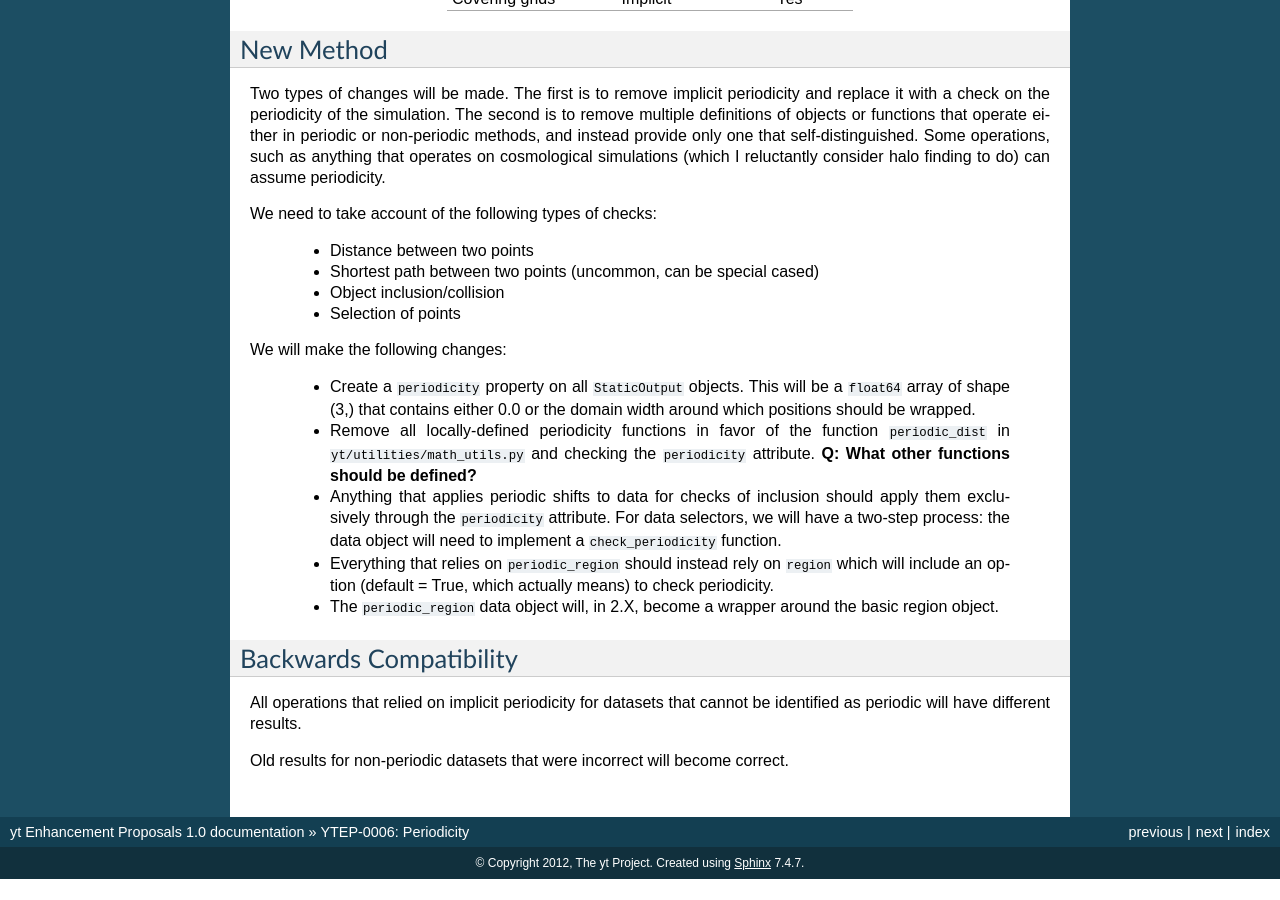
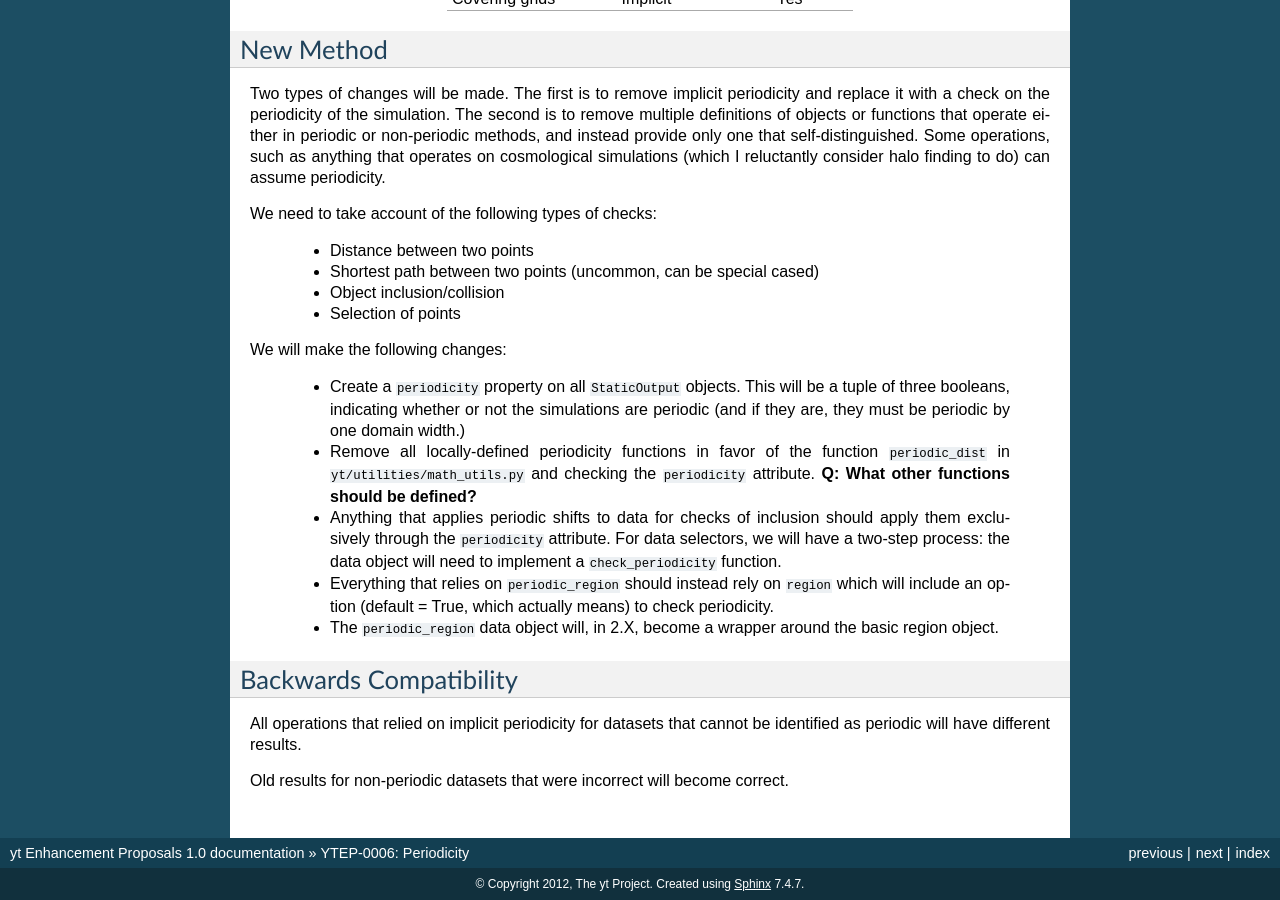
Before and after one commit to yt-project/ytep, a Sphinx documentation site: the page built from source/YTEPs/YTEP-0006.rst, in a window 1280 px wide and 900 px high, scrolled down 1408 px. Built offline with Sphinx 7.4.7, drawn with Linux system fonts in a browser that asks for light colours; formulas are drawn with MathJax 3; before the commit the page ends 2287 px from its top, so only the background shows below that.

Commit message:
Updating with response to comments.

```diff
--- a/source/YTEPs/YTEP-0006.rst
+++ b/source/YTEPs/YTEP-0006.rst
@@ -114,8 +114,8 @@ We need to take account of the following types of checks:
 We will make the following changes:
 
  * Create a ``periodicity`` property on all ``StaticOutput`` objects.  This
-   will be a ``float64`` array of shape (3,) that contains either 0.0 or the
-   domain width around which positions should be wrapped.
+   will be a tuple of three booleans, indicating whether or not the simulations
+   are periodic (and if they are, they must be periodic by one domain width.)
  * Remove all locally-defined periodicity functions in favor of
    the function ``periodic_dist`` in ``yt/utilities/math_utils.py`` and
    checking the ``periodicity`` attribute.  **Q: What other functions should be
```
